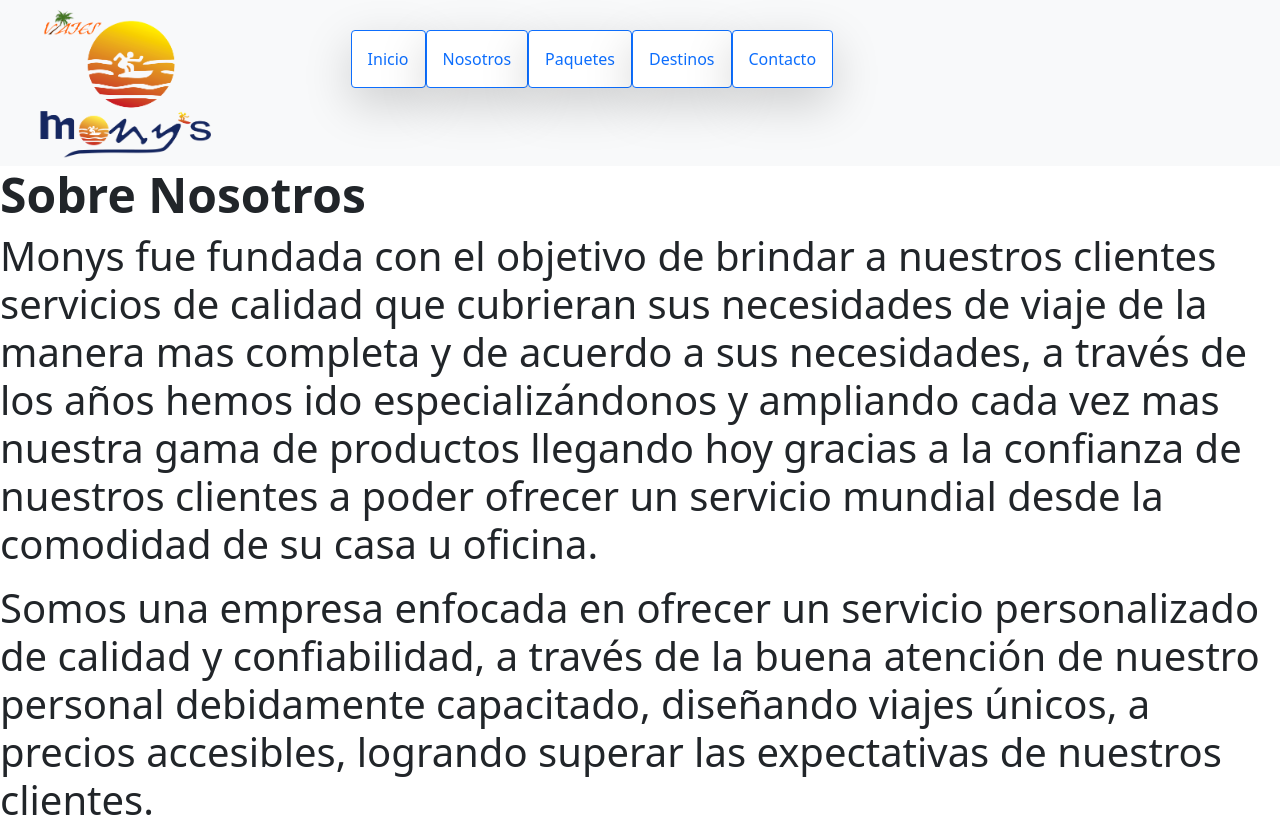
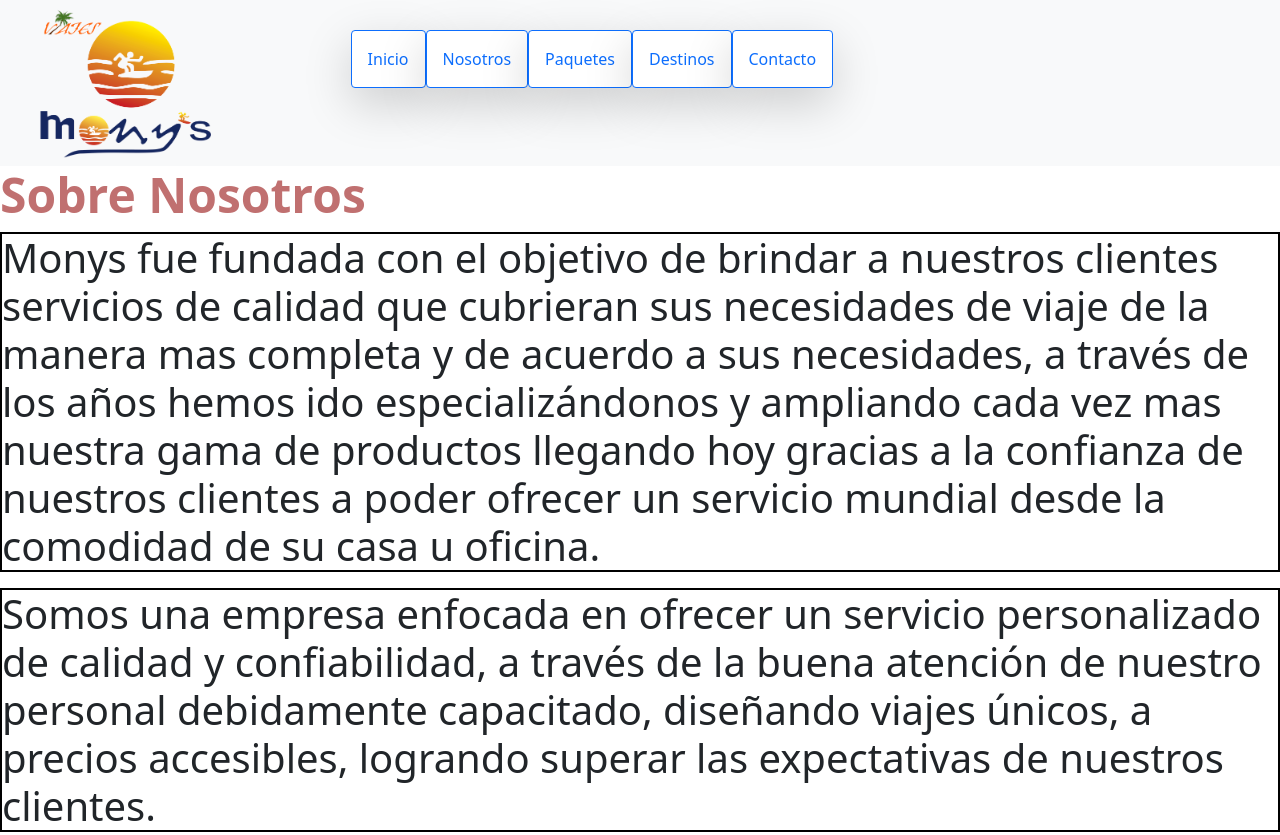
Before and after one commit to IssaiAguilar/proyecto3puntoCero, a website: page nosotros2.0.html in a window 1280 px wide. Shown: the top 835 px of the page. Drawn offline with Linux system fonts and the light colour scheme.

Commit message:
commit sass2

```diff
--- a/nosotros2.0.html
+++ b/nosotros2.0.html
@@ -7,6 +7,8 @@
     <meta name="viewport" content="width=device-width, initial-scale=1.0">
     <link rel="stylesheet" href="/main.css">
     <link rel="shortcut icon" href="/Imagenes/logo viajes el weno 2.ico" type="image/x-icon">
+    <link rel="stylesheet" href="css/3puntocerpcss.css">
+
     <title>VIAJES MONYS 3.0</title>
 
     <!-- bootstrap css -->
--- /dev/null
+++ b/scss/3puntocero.scss
@@ -0,0 +1 @@
+@import "main"
--- /dev/null
+++ b/scss/main.scss
@@ -0,0 +1,13 @@
+$colorTitulos: rgb(192, 112, 112);
+$styleParrafo: double 2px black;
+
+main {
+    section {
+        h2 {
+            color: $colorTitulos;
+        }
+        p {
+            border: $styleParrafo;
+        }
+    }
+}
```
Also changed, not shown: package.json (added, +25 -0 lines), css/3puntocerpcss.css (added), 2 other files.
